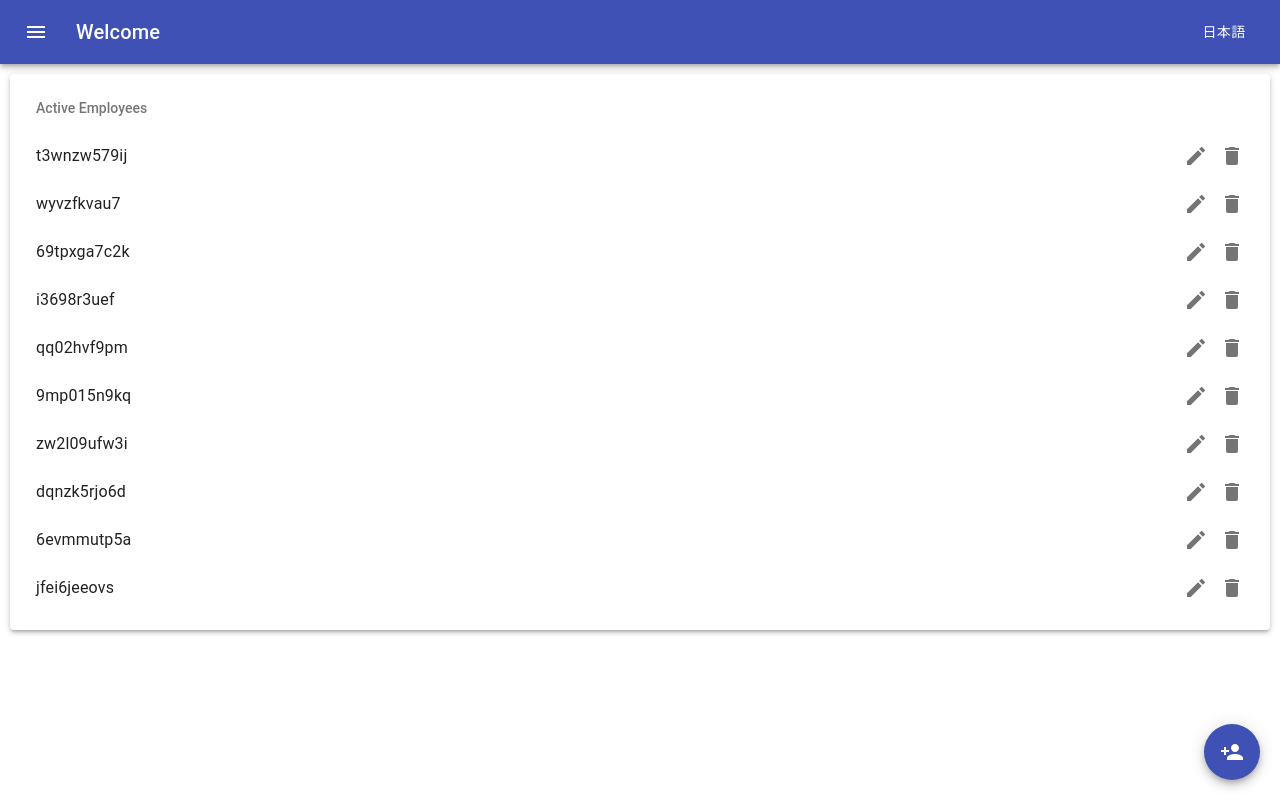
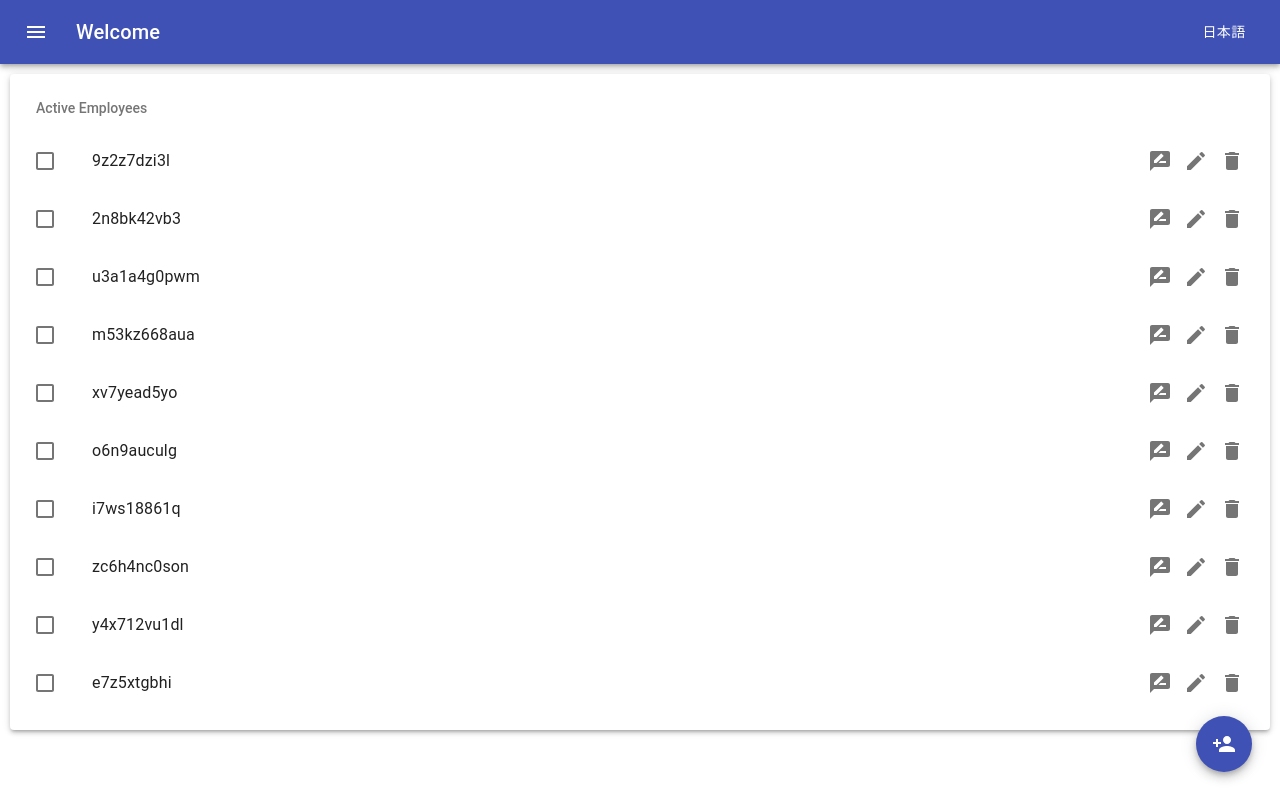
Before and after one commit to dlinx/ppc, a React (Create React App) app in the folder ppc-client/: page /employees in a window 1280 px wide. Built offline with nearby package versions, Linux system fonts and the light colour scheme.

Commit message:
Added employees component readonly property

```diff
--- a/ppc-client/src/components/ReviewRating/ReviewRating.tsx
+++ b/ppc-client/src/components/ReviewRating/ReviewRating.tsx
@@ -41,13 +41,14 @@ const customIcons: {
 };
 function IconContainer(props: IconContainerProps) {
   const { value, ...other } = props;
-  return <span {...other}>{customIcons[value].icon}</span>;
+  return <span {...other}>{customIcons[value]?.icon}</span>;
 }
 
 interface Props {
   name: string;
   value?: number;
   onChange?: (event: React.ChangeEvent<{}>, value: number | null) => void;
+  readonly?: boolean;
 }
 
 const ReviewRating: React.FC<Props> = (props) => {
@@ -57,9 +58,10 @@ const ReviewRating: React.FC<Props> = (props) => {
       <Rating
         name={props.name}
         value={props.value}
-        getLabelText={(value: number) => customIcons[value].label}
+        getLabelText={(value: number) => customIcons[value]?.label}
         IconContainerComponent={IconContainer}
         onChange={props.onChange}
+        readOnly={props.readonly}
       />
     </Box>
   );
@@ -94,6 +96,7 @@ interface IReviewFormProps {
   isLoading?: boolean;
   onChange?: (review: IReview) => void;
   onSave?: (review: IReview) => void;
+  readonly?: boolean;
 }
 
 const ReviewForm: React.FC<IReviewFormProps> = (props) => {
@@ -110,6 +113,7 @@ const ReviewForm: React.FC<IReviewFormProps> = (props) => {
   );
 
   const onChange = (field: string, value: string | number | null) => {
+    if (props.readonly) return;
     setReview((r) => {
       const c = { ...r, [field]: value };
       console.log(1, c);
@@ -133,6 +137,7 @@ const ReviewForm: React.FC<IReviewFormProps> = (props) => {
         name="Responsibility"
         value={review.responsibility}
         onChange={(e, val) => onChange("responsibility", val)}
+        readonly={props.readonly}
       >
         Responsibility
       </ReviewRating>
@@ -140,6 +145,7 @@ const ReviewForm: React.FC<IReviewFormProps> = (props) => {
         name="Learning_Ability"
         value={review.learningAbility}
         onChange={(e, val) => onChange("learningAbility", val)}
+        readonly={props.readonly}
       >
         Learning Ability
       </ReviewRating>
@@ -147,6 +153,7 @@ const ReviewForm: React.FC<IReviewFormProps> = (props) => {
         name="Creativity"
         value={review.creativity}
         onChange={(e, val) => onChange("creativity", val)}
+        readonly={props.readonly}
       >
         Creativity
       </ReviewRating>
@@ -154,6 +161,7 @@ const ReviewForm: React.FC<IReviewFormProps> = (props) => {
         name="Punctuality"
         value={review.punctuality}
         onChange={(e, val) => onChange("punctuality", val)}
+        readonly={props.readonly}
       >
         Punctuality
       </ReviewRating>
@@ -161,6 +169,7 @@ const ReviewForm: React.FC<IReviewFormProps> = (props) => {
         name="Communication"
         value={review.communication}
         onChange={(e, val) => onChange("communication", val)}
+        readonly={props.readonly}
       >
         Communication
       </ReviewRating>
@@ -172,7 +181,11 @@ const ReviewForm: React.FC<IReviewFormProps> = (props) => {
         variant="outlined"
         onChange={(e) => onChange("comments", e.target.value)}
         fullWidth
+        InputProps={{
+          readOnly: props.readonly,
+        }}
       />
+      {!props.readonly && (
         <Box className={classes.wrapper}>
           <Button variant="text" color="primary" onClick={() => onCancel()}>
             Cancel
@@ -181,6 +194,7 @@ const ReviewForm: React.FC<IReviewFormProps> = (props) => {
             Submit Review
           </Button>
         </Box>
+      )}
     </Box>
   );
 };
--- a/ppc-client/src/pages/employees/info/EmployeeInfo.tsx
+++ b/ppc-client/src/pages/employees/info/EmployeeInfo.tsx
@@ -1,7 +1,6 @@
 import React from "react";
 import { RouteComponentProps } from "react-router-dom";
 import { Paper, makeStyles } from "@material-ui/core";
-import ReviewForm from "../../../components/ReviewRating/ReviewRating";
 
 const useStyles = makeStyles({
   reviewForm: {
--- a/ppc-client/src/pages/employees/list/EmployeeList.tsx
+++ b/ppc-client/src/pages/employees/list/EmployeeList.tsx
@@ -9,14 +9,19 @@ import {
   IconButton,
   ListSubheader,
   Fab,
+  Tooltip,
+  ListItemIcon,
+  Checkbox,
+  Box,
+  Theme,
 } from "@material-ui/core";
-import { Delete, Edit, PersonAdd } from "@material-ui/icons";
+import { Delete, Edit, PersonAdd, RateReview } from "@material-ui/icons";
 import { RouteComponentProps } from "react-router-dom";
 import EmployeeModal from "../../../components/EmployeeModal/EmployeeModal";
 import ConfirmDialog from "../../../components/ConfirmDialog/ConfirmDialog";
 import InfoDialog from "../../../components/InfoDialog/InfoDialog";
 
-const useStyles = makeStyles({
+const useStyles = makeStyles((theme: Theme) => ({
   container: {
     margin: "10px",
     padding: "10px",
@@ -26,7 +31,10 @@ const useStyles = makeStyles({
     right: "20px",
     position: "absolute",
   },
-});
+  margin: {
+    margin: theme.spacing(1),
+  },
+}));
 
 interface Props extends RouteComponentProps {}
 interface Employee {
@@ -39,7 +47,6 @@ interface Employee {
 const EmployeeList: React.FC<Props> = (props) => {
   const classes = useStyles();
   const [users, setUsers] = useState<Employee[]>([]);
-  const [deleteCache, setDeleteCache] = useState("");
   const [confirmStatus, setConfirmStatus] = useState(false);
   const [info, setInfo] = useState({ visible: false, message: "" });
   const [isSaving, setIsSaving] = useState(false);
@@ -47,6 +54,9 @@ const EmployeeList: React.FC<Props> = (props) => {
     isOpen: boolean;
     data?: Employee;
   }>({ isOpen: false });
+  const [selectedList, setSelectedList] = useState<{ [key: string]: boolean }>(
+    {}
+  );
 
   useEffect(() => {
     const u = [];
@@ -63,7 +73,6 @@ const EmployeeList: React.FC<Props> = (props) => {
   }, []);
 
   const deleteUser = (id: string) => {
-    setDeleteCache(id);
     setConfirmStatus(true);
   };
 
@@ -86,7 +95,7 @@ const EmployeeList: React.FC<Props> = (props) => {
           : `New employee record created.`;
         setInfo({ message: message, visible: true });
         setEmpPopup({ isOpen: false });
-        setIsSaving(false)
+        setIsSaving(false);
       }, 1000);
     } else {
       setEmpPopup({ isOpen: false });
@@ -97,6 +106,25 @@ const EmployeeList: React.FC<Props> = (props) => {
     props.history.push({
       pathname: `/employees/${id}`,
     });
+  };
+
+  const toggleCheckbox = (
+    e: React.MouseEvent<HTMLButtonElement, MouseEvent>,
+    id: string
+  ) => {
+    setSelectedList((o) => ({ ...o, [id]: !o[id] }));
+    e.stopPropagation();
+  };
+
+  const isSelectedAny = Object.values(selectedList).reduce(
+    (prev, cur) => prev || cur,
+    false
+  );
+
+  const deleteSelected = () => {
+    setConfirmStatus(true);
+    const ids = Object.keys(selectedList).filter((id) => selectedList[id]);
+    console.log("selected for delete", ids);
   };
 
   return (
@@ -114,8 +142,27 @@ const EmployeeList: React.FC<Props> = (props) => {
           {users &&
             users.map((emp) => (
               <ListItem key={emp.id} button onClick={() => showUser(emp.id)}>
+                <ListItemIcon>
+                  <Checkbox
+                    edge="start"
+                    checked={selectedList[emp.id] || false}
+                    tabIndex={-1}
+                    disableRipple
+                    onClick={(e) => toggleCheckbox(e, emp.id)}
+                  />
+                </ListItemIcon>
                 <ListItemText primary={emp.name} />
                 <ListItemSecondaryAction>
+                  <Tooltip title="Assign Reviewers">
+                    <IconButton
+                      edge="end"
+                      aria-label="Delete"
+                      onClick={() => deleteUser(emp.id)}
+                    >
+                      <RateReview />
+                    </IconButton>
+                  </Tooltip>
+                  <Tooltip title="Edit">
                     <IconButton
                       edge="end"
                       aria-label="Edit"
@@ -123,6 +170,8 @@ const EmployeeList: React.FC<Props> = (props) => {
                     >
                       <Edit />
                     </IconButton>
+                  </Tooltip>
+                  <Tooltip title="Delete">
                     <IconButton
                       edge="end"
                       aria-label="Delete"
@@ -130,18 +179,34 @@ const EmployeeList: React.FC<Props> = (props) => {
                     >
                       <Delete />
                     </IconButton>
+                  </Tooltip>
                 </ListItemSecondaryAction>
               </ListItem>
             ))}
         </List>
       </Paper>
+      <Box className={classes.btnCreateEmp}>
+        {isSelectedAny && (
+          <Tooltip title="Delete selected employees">
+            <Fab
+              className={classes.margin}
+              color="primary"
+              onClick={() => deleteSelected()}
+            >
+              <Delete />
+            </Fab>
+          </Tooltip>
+        )}
+        <Tooltip title="Add new employee">
           <Fab
             color="primary"
-        className={classes.btnCreateEmp}
+            className={classes.margin}
             onClick={() => setEmpPopup({ isOpen: true, data: undefined })}
           >
             <PersonAdd />
           </Fab>
+        </Tooltip>
+      </Box>
       <EmployeeModal
         open={empPopup.isOpen}
         data={empPopup.data}
@@ -151,7 +216,7 @@ const EmployeeList: React.FC<Props> = (props) => {
       <ConfirmDialog
         dialogStatus={confirmStatus}
         onClose={onDeleteConfirmation}
-        message={`Do you want to delete employee with ID ${deleteCache}? After confirmation, you can not reverse this process.`}
+        message={`Do you want to delete selected employee/s? After confirmation, you can not reverse this process.`}
       />
       <InfoDialog
         dialogStatus={info.visible}
```
Lines whose indentation alone changed are shown as unchanged.
